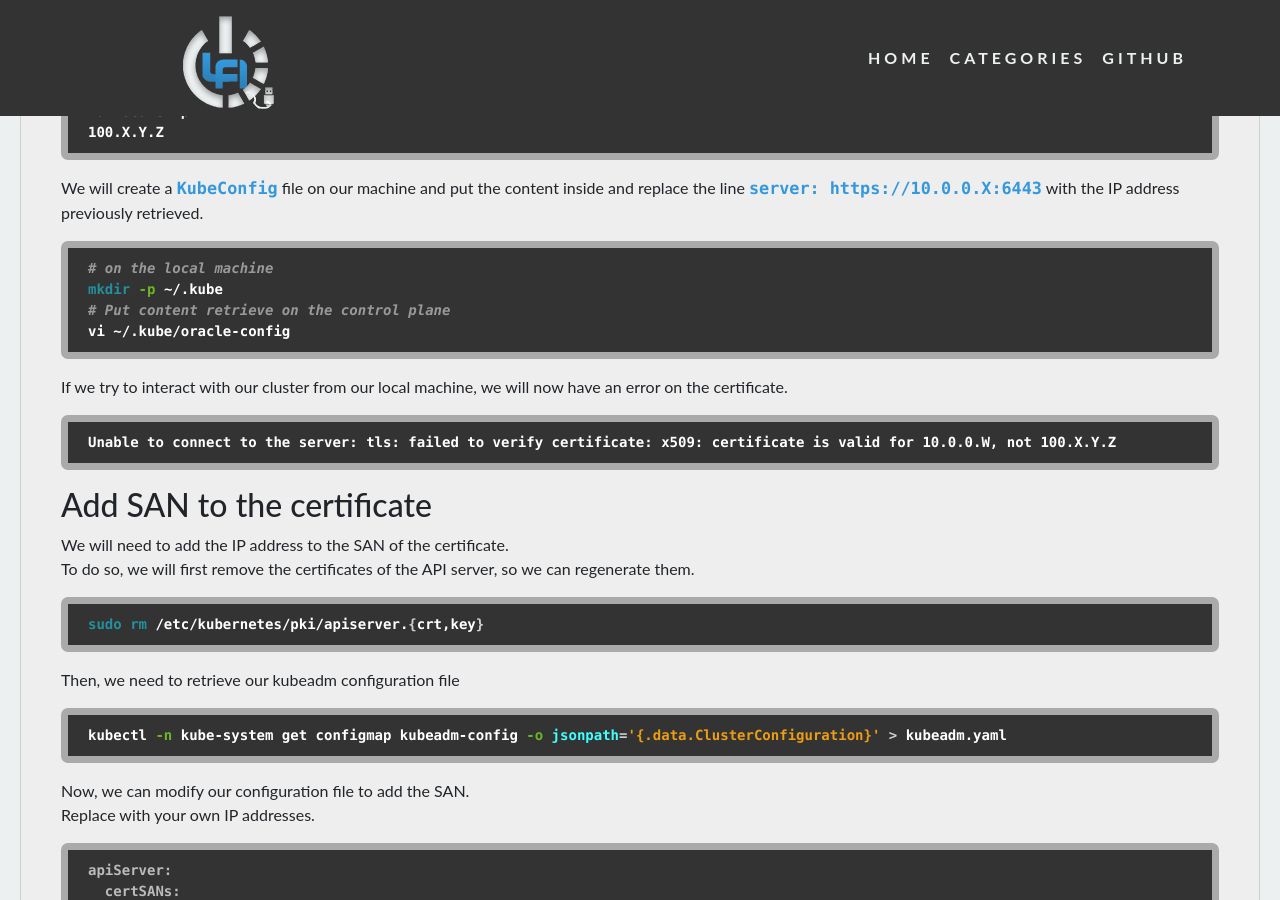
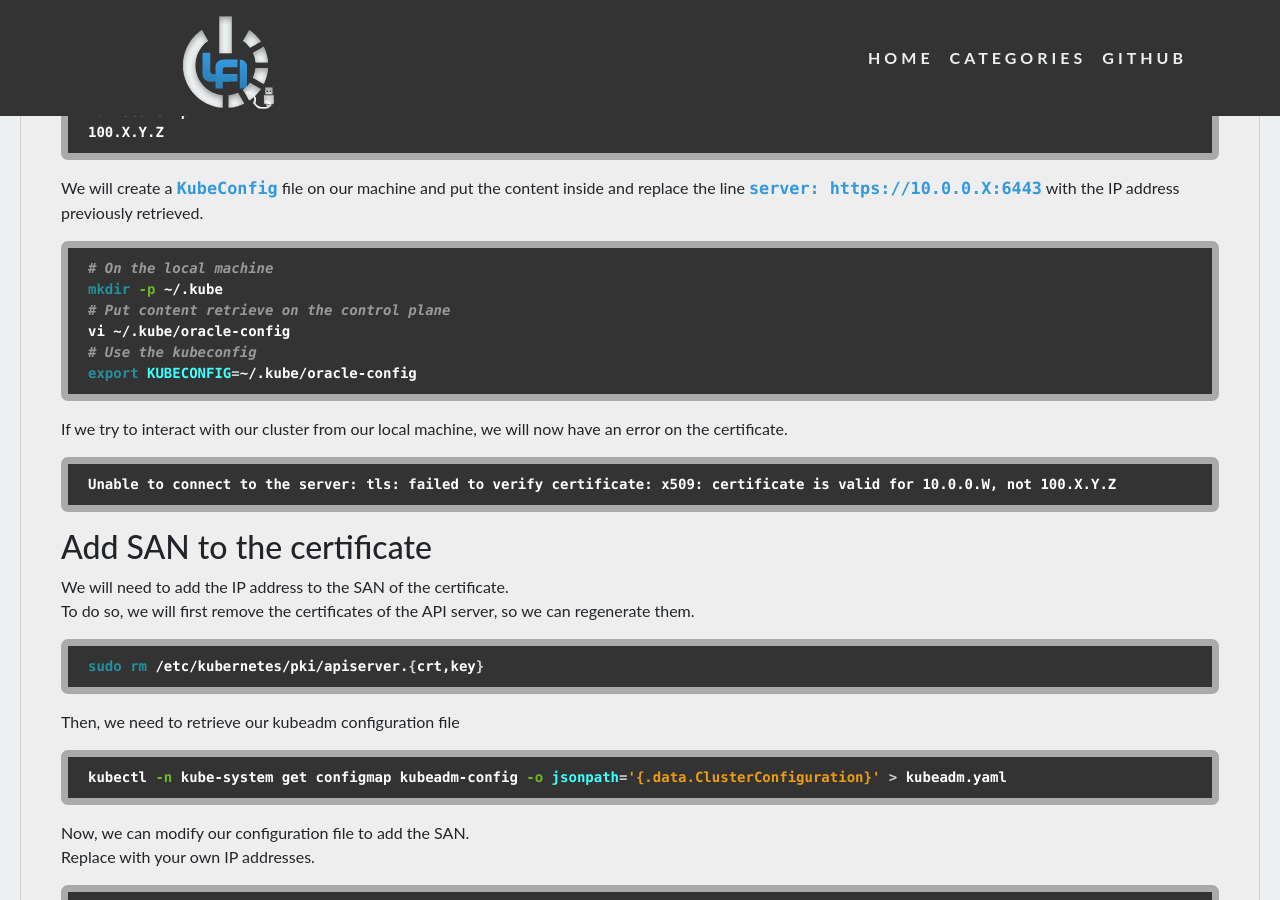
Before and after one commit to ludovicalarcon/ludovicalarcon.github.io, a Jekyll site: the page built from _posts/2023-07-12-Tailscale.md, in a window 1280 px wide and 900 px high, scrolled down 2414 px. Built offline with Jekyll 4.4.1, drawn with Linux system fonts in a browser that asks for light colours; nearby versions of some CDN libraries.

Commit message:
Add access kubernetes cluster with tailscale

````diff
--- a/_posts/2023-07-12-Tailscale.md
+++ b/_posts/2023-07-12-Tailscale.md
@@ -52,10 +52,12 @@ tailscale ip -4
 ```
 We will create a `KubeConfig` file on our machine and put the content inside and replace the line `server: https://10.0.0.X:6443` with the IP address previously retrieved.
 ```sh
-# on the local machine
+# On the local machine
 mkdir -p ~/.kube
 # Put content retrieve on the control plane
 vi ~/.kube/oracle-config
+# Use the kubeconfig
+export KUBECONFIG=~/.kube/oracle-config
 ```
 If we try to interact with our cluster from our local machine, we will now have an error on the certificate.
 ```
````
Also changed, not shown: _posts/2023-07-04-Oracle-Cloud-Kubeadm.md (+3 -0 lines).
